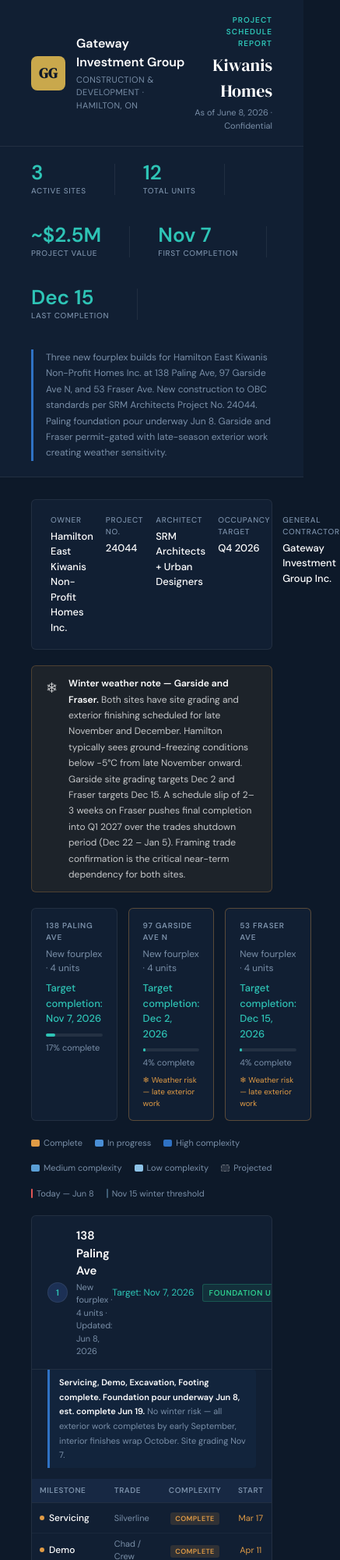
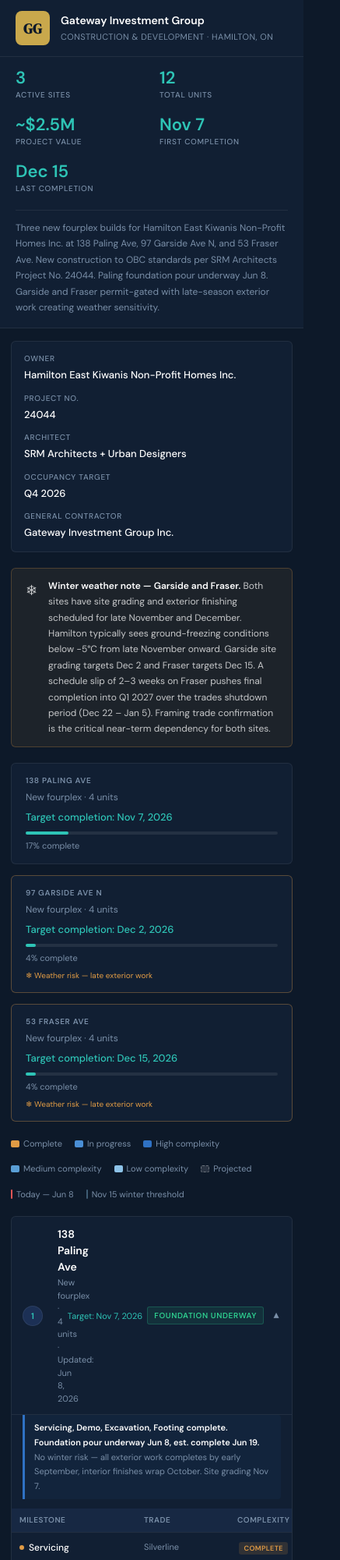
Before and after one commit to derektaniguchi-byte/gateway-schedules, a plain HTML site: page Kiwanis_Project_Schedule_Jun2026.html in a window 390 px wide. Shown: the top 2000 px of the page at 78% size, 437 px wide, since content can reach past the window. Drawn offline with Linux system fonts and the light colour scheme.

Commit message:
Update Kiwanis_Project_Schedule_Jun2026.html

```diff
--- a/Kiwanis_Project_Schedule_Jun2026.html
+++ b/Kiwanis_Project_Schedule_Jun2026.html
@@ -16,7 +16,9 @@
 }
 *,*::before,*::after{box-sizing:border-box;margin:0;padding:0;}
 body{font-family:'DM Sans',sans-serif;background:var(--navy);color:var(--white);font-size:13px;line-height:1.5;min-height:100vh;}
-.header{background:var(--navy2);border-bottom:1px solid var(--border);padding:18px 40px;display:flex;align-items:center;justify-content:space-between;}
+
+/* ── HEADER ── */
+.header{background:var(--navy2);border-bottom:1px solid var(--border);padding:18px 40px;display:flex;align-items:center;justify-content:space-between;flex-wrap:wrap;gap:12px;}
 .header-left{display:flex;align-items:center;gap:14px;}
 .logo{width:44px;height:44px;background:var(--gold);border-radius:8px;display:flex;align-items:center;justify-content:center;font-family:'DM Serif Display',serif;font-size:18px;font-weight:700;color:var(--navy);flex-shrink:0;}
 .header-org{font-size:16px;font-weight:600;}
@@ -25,15 +27,23 @@ body{font-family:'DM Sans',sans-serif;background:var(--navy);color:var(--white);
 .header-tag{font-size:10px;font-weight:600;letter-spacing:.1em;text-transform:uppercase;color:var(--teal);margin-bottom:4px;}
 .header-project{font-family:'DM Serif Display',serif;font-size:22px;}
 .header-meta{font-size:11px;color:var(--muted);margin-top:3px;}
+
+/* ── STAT STRIP ── */
 .stat-strip{background:var(--navy2);border-bottom:1px solid var(--border);padding:20px 40px;display:flex;align-items:center;gap:36px;flex-wrap:wrap;}
 .stat-val{font-size:26px;font-weight:600;color:var(--teal);line-height:1;}
 .stat-label{font-size:10px;font-weight:500;letter-spacing:.07em;text-transform:uppercase;color:var(--muted);margin-top:3px;}
-.stat-divider{width:1px;height:40px;background:var(--border);}
+.stat-divider{width:1px;height:40px;background:var(--border);flex-shrink:0;}
 .stat-desc{flex:1;min-width:200px;font-size:12px;color:var(--muted);line-height:1.7;border-left:3px solid var(--accent);padding-left:16px;}
+
+/* ── MAIN ── */
 .main{padding:28px 40px;max-width:1600px;margin:0 auto;}
+
+/* ── CONTRACT CARD ── */
 .contract-card{background:var(--navy2);border:1px solid var(--border);border-radius:var(--r);padding:18px 24px;margin-bottom:20px;display:grid;grid-template-columns:repeat(5,1fr);gap:16px;}
 .cc-label{font-size:10px;font-weight:500;letter-spacing:.07em;text-transform:uppercase;color:var(--muted);margin-bottom:4px;}
 .cc-value{font-size:13px;font-weight:500;}
+
+/* ── SITE CARDS ── */
 .site-cards{display:grid;grid-template-columns:repeat(3,1fr);gap:14px;margin-bottom:20px;}
 .site-card{background:var(--navy2);border:1px solid var(--border);border-radius:var(--r);padding:14px 18px;}
 .site-card.winter-risk{border-color:rgba(224,155,69,.35);}
@@ -44,9 +54,13 @@ body{font-family:'DM Sans',sans-serif;background:var(--navy);color:var(--white);
 .sc-bar-fill{height:100%;border-radius:2px;background:var(--teal);}
 .sc-pct{font-size:11px;color:var(--muted);}
 .sc-winter{font-size:10px;color:var(--complete);margin-top:6px;display:flex;align-items:center;gap:5px;}
+
+/* ── WINTER BANNER ── */
 .winter-banner{background:rgba(224,155,69,.08);border:1px solid rgba(224,155,69,.25);border-radius:var(--r);padding:12px 18px;margin-bottom:20px;font-size:12px;color:rgba(255,255,255,.75);line-height:1.7;display:flex;gap:14px;align-items:flex-start;}
 .wb-icon{font-size:18px;flex-shrink:0;margin-top:1px;}
 .wb-body strong{color:var(--white);}
+
+/* ── LEGEND ── */
 .legend{display:flex;gap:16px;align-items:center;margin-bottom:20px;flex-wrap:wrap;}
 .legend-item{display:flex;align-items:center;gap:5px;font-size:11px;color:var(--muted);}
 .li-box{width:11px;height:9px;border-radius:2px;flex-shrink:0;}
@@ -58,28 +72,35 @@ body{font-family:'DM Sans',sans-serif;background:var(--navy);color:var(--white);
 .li-projected{background:rgba(255,255,255,.12);border:1px dashed rgba(255,255,255,.3);}
 .li-today{width:2px;height:12px;border-radius:1px;background:var(--red);}
 .li-winter{width:2px;height:12px;border-radius:1px;background:rgba(141,195,232,.4);}
+
+/* ── GANTT SECTIONS ── */
 .gantt-section{background:var(--navy2);border:1px solid var(--border);border-radius:var(--r);margin-bottom:16px;overflow:hidden;}
 .gantt-section.winter-risk{border-color:rgba(224,155,69,.3);}
 .gs-header{padding:14px 20px;display:flex;align-items:center;justify-content:space-between;cursor:pointer;user-select:none;border-bottom:1px solid var(--border);}
 .gs-header:hover{background:rgba(255,255,255,.02);}
 .gs-num{width:26px;height:26px;border-radius:50%;background:var(--navy4);border:1px solid var(--border);display:flex;align-items:center;justify-content:center;font-size:11px;font-weight:600;color:var(--teal);flex-shrink:0;margin-right:11px;}
-.gs-title-wrap{flex:1;}
+.gs-title-wrap{flex:1;min-width:0;}
 .gs-name{font-size:15px;font-weight:600;}
 .gs-sub{font-size:11px;color:var(--muted);margin-top:1px;}
 .gs-right{display:flex;align-items:center;gap:10px;flex-shrink:0;}
 .gs-target{font-size:12px;color:var(--teal);}
-.gs-badge{font-size:10px;font-weight:600;letter-spacing:.06em;text-transform:uppercase;padding:3px 8px;border-radius:3px;}
+.gs-badge{font-size:10px;font-weight:600;letter-spacing:.06em;text-transform:uppercase;padding:3px 8px;border-radius:3px;white-space:nowrap;}
 .badge-permit{background:rgba(224,155,69,.15);color:var(--complete);border:1px solid rgba(224,155,69,.3);}
 .badge-active{background:rgba(46,204,142,.1);color:#2ecc8e;border:1px solid rgba(46,204,142,.25);}
 .badge-projected{background:rgba(90,159,214,.12);color:var(--accent2);border:1px solid rgba(90,159,214,.3);}
 .badge-winter{background:rgba(141,195,232,.1);color:var(--blue-l);border:1px solid rgba(141,195,232,.25);}
 .chevron{font-size:12px;color:var(--muted);transition:transform .2s;margin-left:4px;}
 .chevron.open{transform:rotate(180deg);}
+
+/* ── GANTT BODY ── */
 .gs-note{margin:0 20px 14px;border-left:3px solid var(--accent);padding:7px 12px;font-size:11px;color:var(--muted);line-height:1.7;background:rgba(47,114,196,.06);border-radius:0 4px 4px 0;}
 .gs-note.warn{border-left-color:var(--complete);background:rgba(224,155,69,.06);}
 .gs-note strong{color:var(--white);}
 .gs-body.collapsed{display:none;}
-.gantt-table{width:100%;border-collapse:collapse;}
+
+/* Gantt scroll wrapper — key for mobile */
+.gantt-scroll{overflow-x:auto;-webkit-overflow-scrolling:touch;}
+.gantt-table{width:100%;border-collapse:collapse;min-width:700px;}
 .gantt-table thead th{background:var(--navy3);padding:7px 10px;font-size:10px;font-weight:600;text-transform:uppercase;letter-spacing:.05em;color:var(--muted);border-bottom:1px solid var(--border);white-space:nowrap;}
 .gantt-table thead th.th-task{text-align:left;width:160px;}
 .gantt-table thead th.th-trade{text-align:left;width:120px;}
@@ -119,7 +140,36 @@ body{font-family:'DM Sans',sans-serif;background:var(--navy);color:var(--white);
 .dot-upcoming{background:rgba(255,255,255,.2);}
 .month-ruler-inner{position:relative;height:16px;}
 .month-label{position:absolute;font-size:9px;color:var(--muted2);text-transform:uppercase;letter-spacing:.05em;transform:translateX(-50%);}
-.footer{padding:18px 40px;border-top:1px solid var(--border);display:flex;justify-content:space-between;color:var(--muted);font-size:11px;margin-top:8px;}
+
+/* ── FOOTER ── */
+.footer{padding:18px 40px;border-top:1px solid var(--border);display:flex;justify-content:space-between;flex-wrap:wrap;gap:8px;color:var(--muted);font-size:11px;margin-top:8px;}
+
+/* ── MOBILE ── */
+@media (max-width: 900px) {
+  .header{padding:14px 20px;}
+  .header-right{display:none;}
+  .stat-strip{padding:16px 20px;gap:20px;}
+  .stat-divider{display:none;}
+  .stat-desc{border-left:none;padding-left:0;border-top:1px solid var(--border);padding-top:12px;width:100%;flex-basis:100%;}
+  .main{padding:16px 14px;}
+  .contract-card{grid-template-columns:1fr 1fr;gap:12px;padding:14px 16px;}
+  .site-cards{grid-template-columns:1fr;}
+  .gs-header{padding:12px 14px;flex-wrap:wrap;gap:8px;}
+  .gs-right{flex-wrap:wrap;gap:6px;}
+  .gs-target{font-size:11px;}
+  .gs-note{margin:0 14px 12px;font-size:11px;}
+  .footer{padding:14px 20px;}
+}
+
+@media (max-width: 600px) {
+  .header-org{font-size:14px;}
+  .stat{flex:1 1 40%;}
+  .stat-val{font-size:22px;}
+  .contract-card{grid-template-columns:1fr;}
+  .gs-badge.hide-mobile{display:none;}
+  .gs-name{font-size:14px;}
+}
+
 @media print{
   .no-print{display:none!important;}
   .gs-body.collapsed{display:block!important;}
@@ -373,12 +423,13 @@ function buildGantt(){
         <div class="gs-right">
           <span class="gs-target">Target: ${s.target}</span>
           <span class="gs-badge badge-${s.badge}">${s.badgeText}</span>
-          ${s.winterRisk?'<span class="gs-badge badge-winter">&#10052; Weather Risk</span>':''}
+          ${s.winterRisk?'<span class="gs-badge badge-winter hide-mobile">&#10052; Weather Risk</span>':''}
           <span class="chevron open">&#9660;</span>
         </div>
       </div>
       <div class="gs-body">
         <div class="gs-note${noteWarn?' warn':''}">${noteText}</div>
+        <div class="gantt-scroll">
           <table class="gantt-table">
             <thead><tr>
               <th class="th-task">Milestone</th>
@@ -390,6 +441,7 @@ function buildGantt(){
             </tr></thead>
             <tbody>${rows}</tbody>
           </table>
+        </div>
       </div>
     </div>`;
   }).join('');
```
Lines whose indentation alone changed are shown as unchanged.
